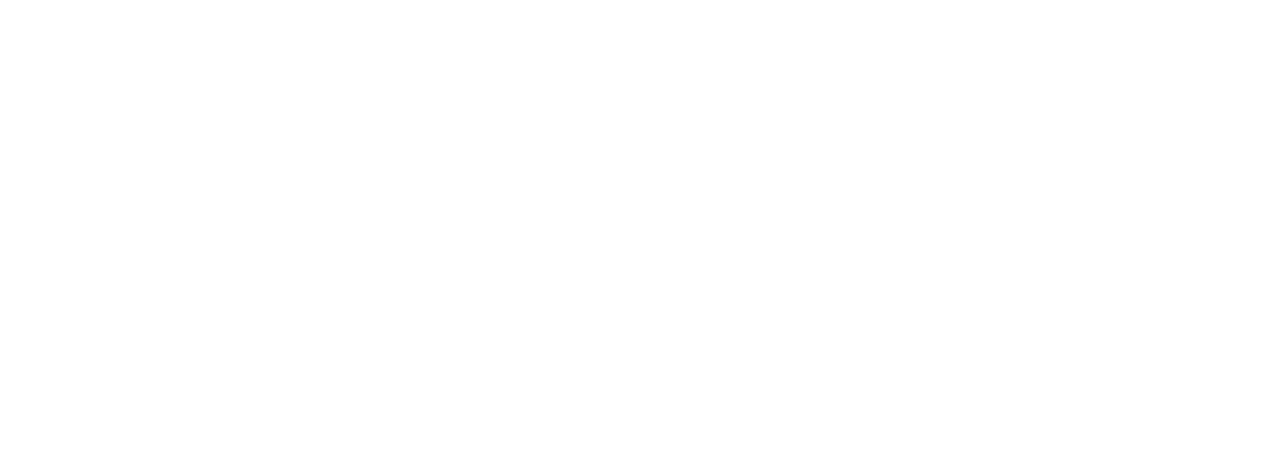
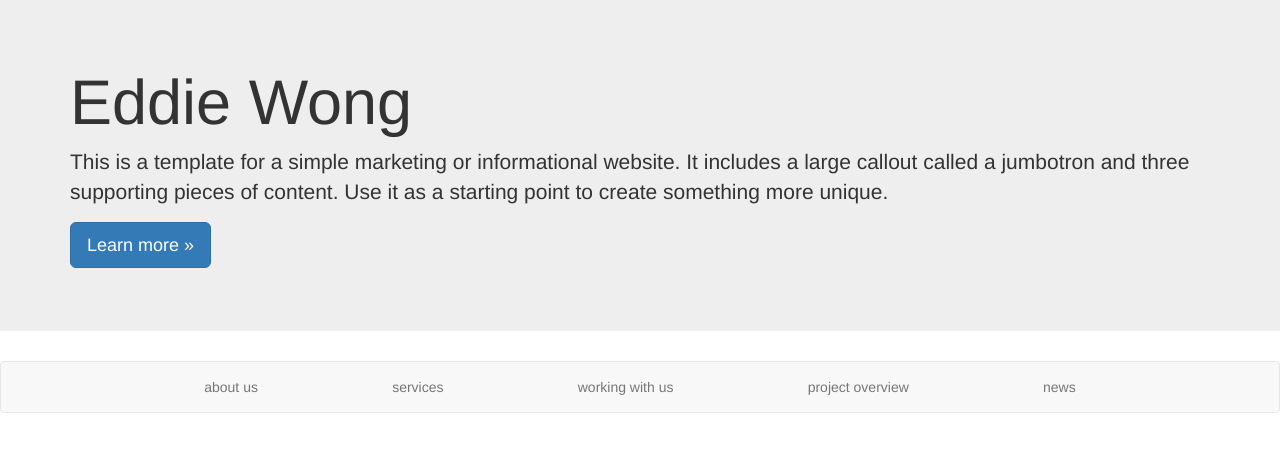
Before and after one commit to wongeddiek/gannetPeak_websiteRebrand, a plain HTML site: page index.html in a window 1280 px wide. Drawn offline with nearby package versions, Linux system fonts and the light colour scheme.

Commit message:
added top jumbotron and top navbar

```diff
--- a/css/main.css
+++ b/css/main.css
@@ -0,0 +1,8 @@
+/*center navbar menu items when it's not collapsed*/
+@media (min-width: 768px) {
+  .navbar-nav {
+    width: 100%;
+    display: flex;
+    justify-content: space-between;
+  }
+}
--- a/css/min/main-min.css
+++ b/css/min/main-min.css
@@ -0,0 +1 @@
+@media (min-width: 768px){.navbar-nav{width:100%;display:-webkit-box;display:-ms-flexbox;display:flex;-webkit-box-pack:justify;-ms-flex-pack:justify;justify-content:space-between}}
--- a/index.html
+++ b/index.html
@@ -11,7 +11,46 @@
     <link rel="stylesheet" href="css/min/main-min.css">
   </head>
   <body>
+    <div class="">
+      <div class="jumbotron">
+        <div class="container jumbo-container">
+          <h1>Eddie Wong</h1>
+          <p>This is a template for a simple marketing or informational website. It includes a large callout called a jumbotron and three supporting pieces of content. Use it as a starting point to create something more unique.</p>
+          <p><a class="btn btn-primary btn-lg" href="#" role="button">Learn more &raquo;</a></p>
+        </div>
+      </div>
 
+    </div>
+    <nav class="navbar navbar-default navbar-top">
+      <div class="container">
+        <div class="navbar-header">
+          <button type="button" class="navbar-toggle collapsed" data-toggle="collapse" data-target="#navbar" aria-expanded="false" aria-controls="navbar">
+            <span class="sr-only">Toggle navigation</span>
+            <span class="icon-bar"></span>
+            <span class="icon-bar"></span>
+            <span class="icon-bar"></span>
+          </button>
+        </div>
+        <div id="navbar" class="navbar-collapse collapse">
+          <!-- <form class="navbar-form navbar-right">
+            <div class="form-group">
+              <input type="text" placeholder="Email" class="form-control">
+            </div>
+            <div class="form-group">
+              <input type="password" placeholder="Password" class="form-control">
+            </div>
+            <button type="submit" class="btn btn-success">Sign in</button>
+          </form> -->
+          <ul class="navbar-nav nav">
+            <li><a href="blog.html">about us</a></li>
+            <li><a href="#contact">services</a></li>
+            <li><a href="#contact">working with us</a></li>
+            <li><a href="#contact">project overview</a></li>
+            <li><a href="#contact">news</a></li>
+          </ul>
+        </div><!--/.navbar-collapse -->
+      </div>
+    </nav>
 
     <!-- jquery link -->
     <script src="https://ajax.googleapis.com/ajax/libs/jquery/3.2.1/jquery.min.js"></script>
```
Also changed, not shown: 2 other files.
